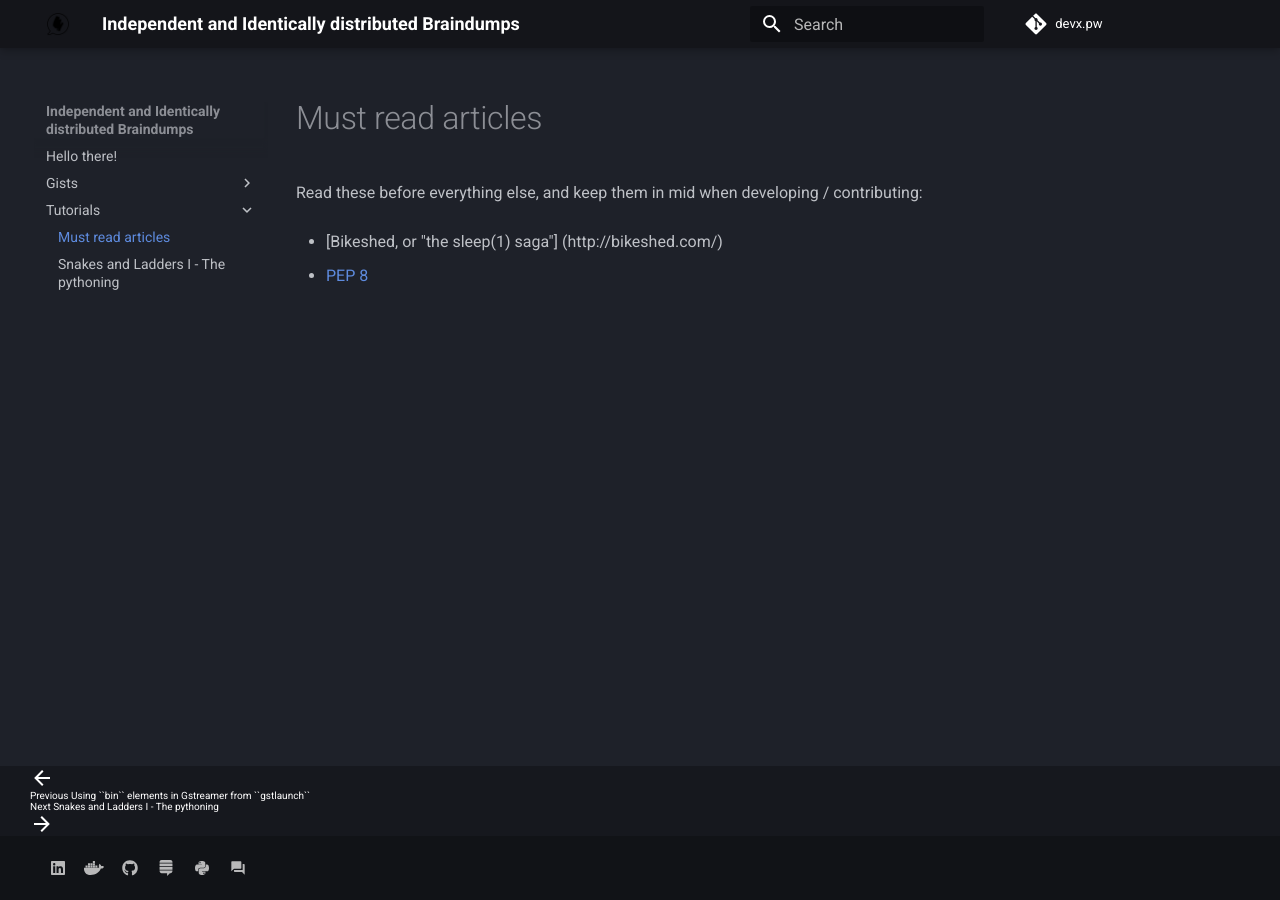
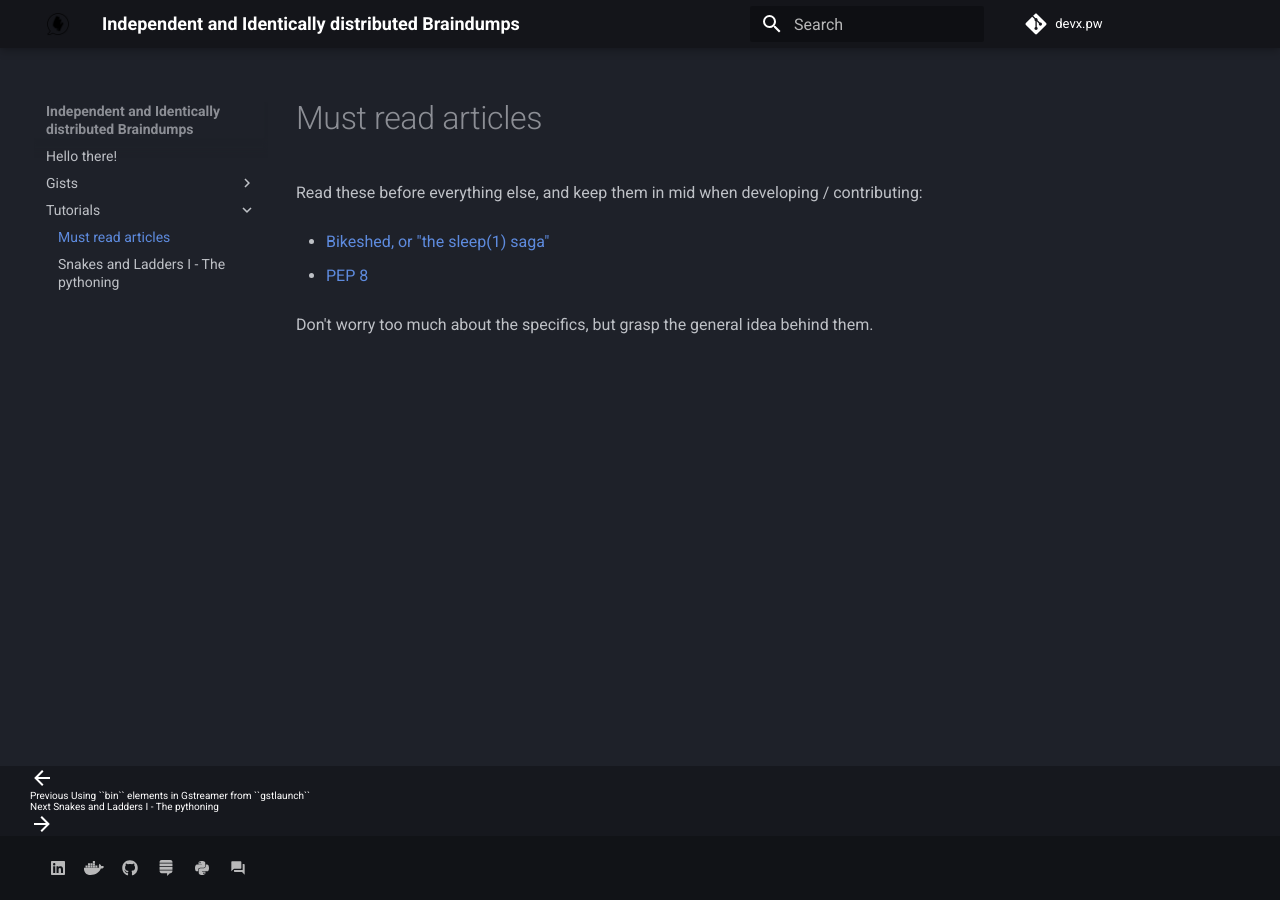
Before and after one commit to pwoolvett/devx.pw, an MkDocs documentation site: the page built from docs/src/tutorials/in-the-beginning.md, in a window 1280 px wide. Built offline with MkDocs 1.6.1 and Material for MkDocs 9.7.7, drawn with Linux system fonts in a browser that asks for light colours; comment, search, counter and statistics services are not loaded.

Commit message:
Update in-the-beginning.md

```diff
--- a/docs/src/tutorials/in-the-beginning.md
+++ b/docs/src/tutorials/in-the-beginning.md
@@ -2,6 +2,8 @@
 
 Read these before everything else, and keep them in mid when developing / contributing:
 
-* [Bikeshed, or "the sleep(1) saga"] (http://bikeshed.com/)
+* [Bikeshed, or "the sleep(1) saga"](http://bikeshed.com/)
 
 * [PEP 8](https://www.python.org/dev/peps/pep-0008/#a-foolish-consistency-is-the-hobgoblin-of-little-minds)
+
+Don't worry too much about the specifics, but grasp the general idea behind them.
```
